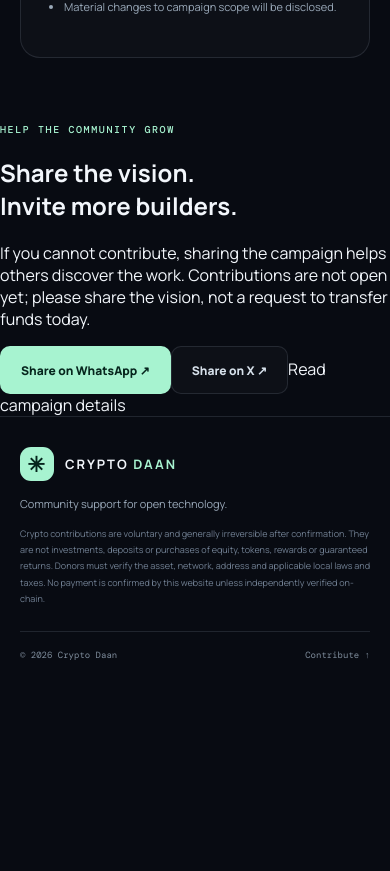
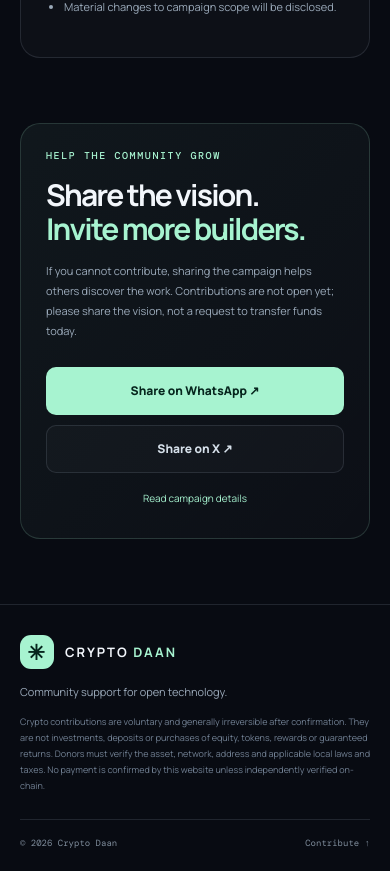
Before and after one commit to vikash7644/crypto-daan, a Next.js app: page / in a window 390 px wide. Shown: the part 4140-5011 px from the top of the page. Before the commit the page ends 4823 px from the top, so only its background shows below. Built offline with nearby package versions, Linux system fonts and the light colour scheme.

Commit message:
style: add mobile-friendly campaign sharing panel

```diff
--- a/app/globals.css
+++ b/app/globals.css
@@ -121,3 +121,12 @@ button{cursor:pointer}
 .form-disclaimer{margin:15px 0 0}
 
 .copy-button:disabled{opacity:.5;cursor:not-allowed;transform:none}
+
+.share-section{max-width:1068px;margin:0 auto 90px;padding:42px;border:1px solid rgba(167,243,208,.16);border-radius:20px;background:linear-gradient(130deg,rgba(167,243,208,.055),rgba(255,255,255,.018));display:grid;grid-template-columns:1fr .8fr;gap:40px;align-items:center}
+.share-section h2{font-size:clamp(30px,4vw,44px);line-height:1.12;letter-spacing:-.06em;margin:16px 0}
+.share-section h2 span{color:var(--mint)}
+.share-section p{max-width:550px;color:var(--muted);font-size:11px;line-height:1.8}
+.share-actions{display:flex;flex-direction:column;align-items:stretch;gap:10px}
+.share-actions .button{width:100%}
+.campaign-details-link{align-self:center;color:var(--mint);font-size:10px;padding:8px}
+@media(max-width:760px){.share-section{margin:0 20px 65px;padding:25px;grid-template-columns:1fr;gap:15px}}
```
